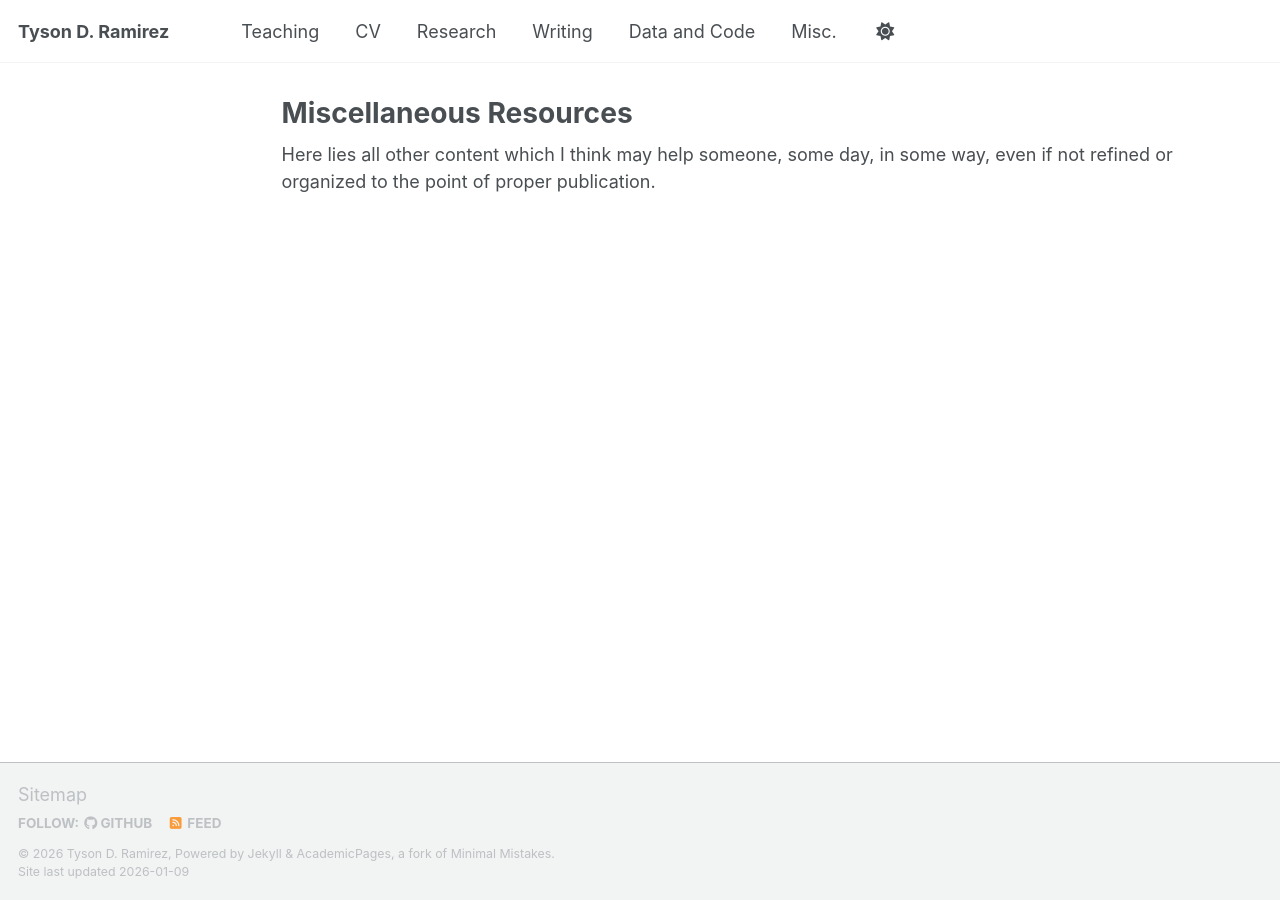
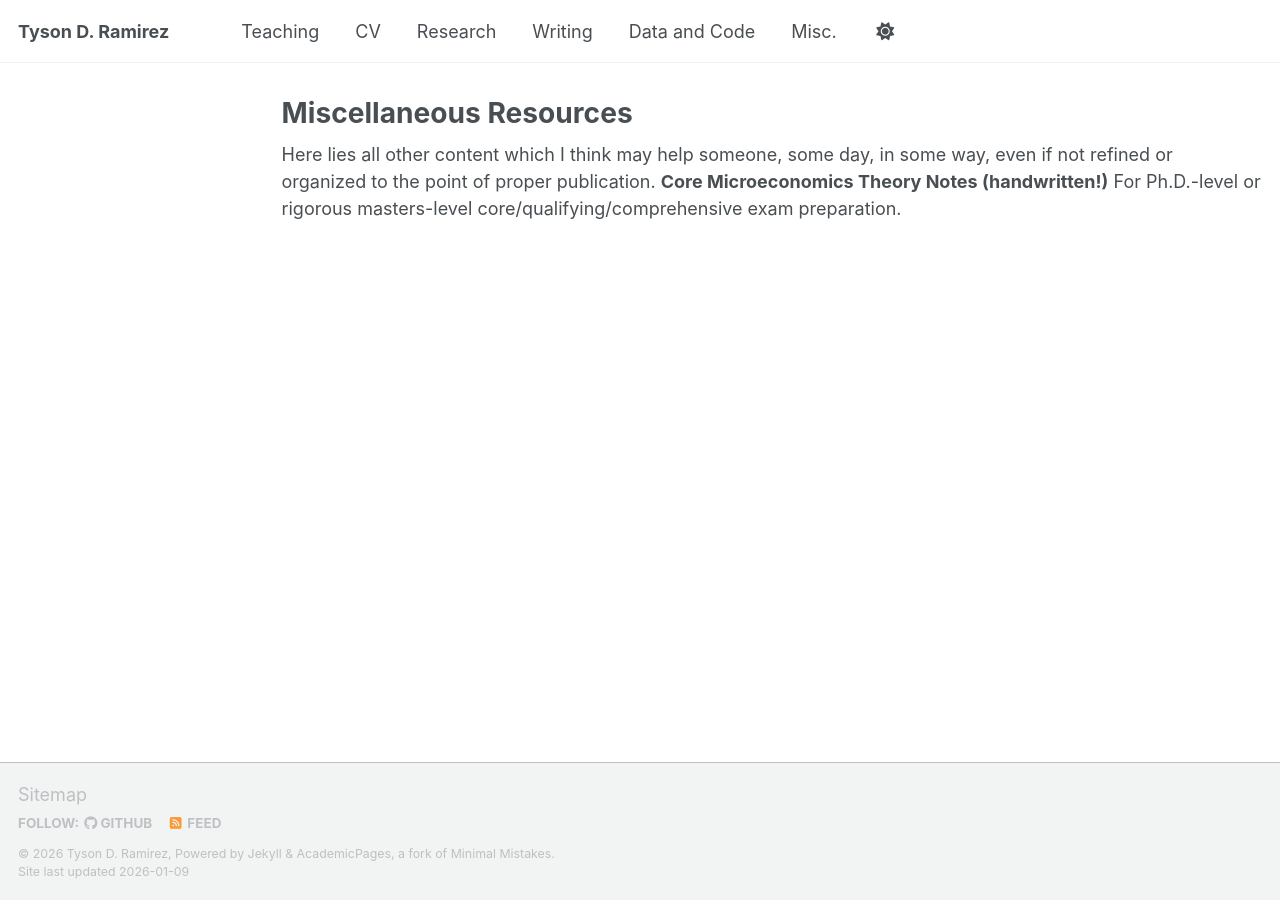
Before and after one commit to Tyson-Ramirez/tyson-ramirez.github.io, a Jekyll site: the page built from _pages/misc.html, in a window 1280 px wide. Built offline with Jekyll 4.4.1, drawn with Linux system fonts in a browser that asks for light colours; a script bundle is joined from its source files by our own code; library files that are not in the unit come from our copies.

Commit message:
Update misc.html

```diff
--- a/_pages/misc.html
+++ b/_pages/misc.html
@@ -6,3 +6,7 @@ author_profile: false
 ---
 
 Here lies all other content which I think may help someone, some day, in some way, even if not refined or organized to the point of proper publication.
+
+<strong> Core Microeconomics Theory Notes (handwritten!)</strong>
+
+For Ph.D.-level or rigorous masters-level core/qualifying/comprehensive exam preparation.
```
